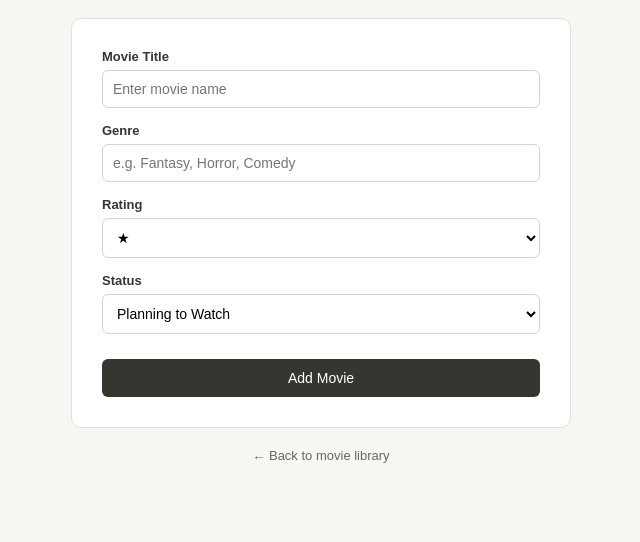
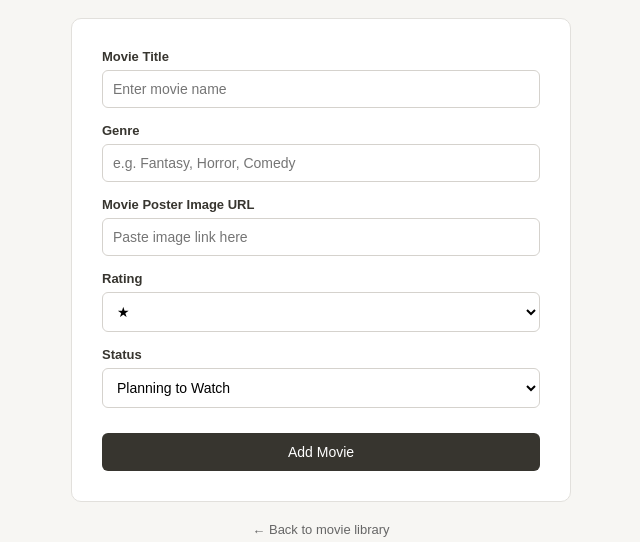
Before and after one commit to phiba-pixel/movie-platform, a Python web app: template templates/insert.html in a window 1280 px wide. Shown: the part 228-770 px from the top of the page, without its empty margins (319-959 px from the left). Before the commit the page ends 691 px from the top, so only its background shows below. Run offline with Jinja, Linux system fonts and the light colour scheme; the template is opened without the code that fills it, so the values that code supplies are empty.

Commit message:
Update insert.html

```diff
--- a/templates/insert.html
+++ b/templates/insert.html
@@ -61,6 +61,14 @@
                 placeholder="e.g. Fantasy, Horror, Comedy"
             >
 
+            <label>Movie Poster Image URL</label>
+
+<input
+    type="url"
+    name="image_url"
+    placeholder="Paste image link here"
+>
+
 
             <label>Rating</label>
 
```
